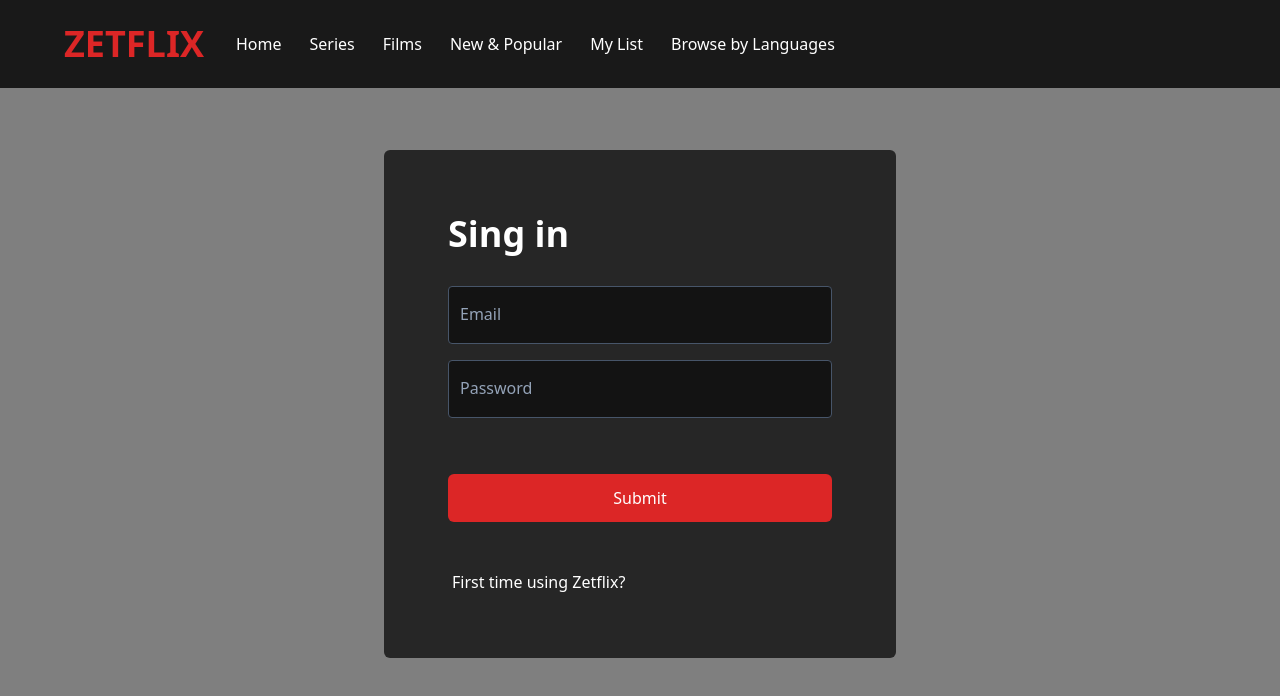
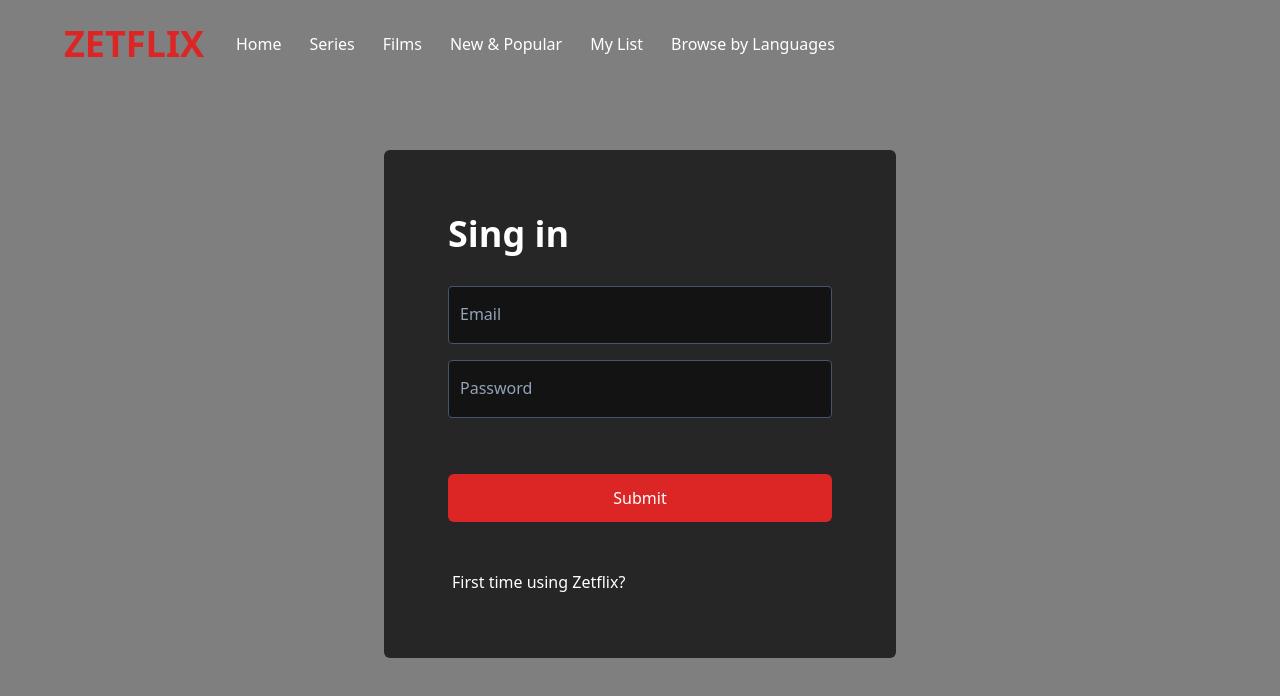
Before and after one commit to ferhatkplnn/zetflix, a React (Vite) app in the folder client/: page /login in a window 1280 px wide. Shown: the top 696 px of the page. Built offline with nearby package versions, Linux system fonts and the light colour scheme.

Commit message:
feat: Add dynamic background effect to NavBar
- Implemented dynamic background effect in NavBar component based on scroll position
- Navbar background changes to black with 80% opacity when scrolled past 900 pixels

```diff
--- a/client/src/components/navbar/Navbar.tsx
+++ b/client/src/components/navbar/Navbar.tsx
@@ -1,3 +1,4 @@
+import { useEffect, useState } from "react";
 import Logo from "./Logo";
 import NavItem from "./NavItem";
 
@@ -11,9 +12,25 @@ const TABS = [
 ];
 
 function NavBar() {
+  const [showBackground, setShowBackground] = useState<boolean>(false);
+
+  useEffect(() => {
+    window.addEventListener("scroll", () => {
+      if (window.scrollY > 900) {
+        setShowBackground(true);
+      } else {
+        setShowBackground(false);
+      }
+    });
+  }, []);
+
   return (
     <nav className="w-full fixed z-40">
-      <div className="px-16 py-6 flex items-center bg-black/80">
+      <div
+        className={`px-16 py-6 flex items-center ${
+          showBackground ? "bg-black/80" : ""
+        } duration-300`}
+      >
         <Logo />
         <div className="flex gap-7 ml-8">
           {TABS.map((tab, index) => (
```
